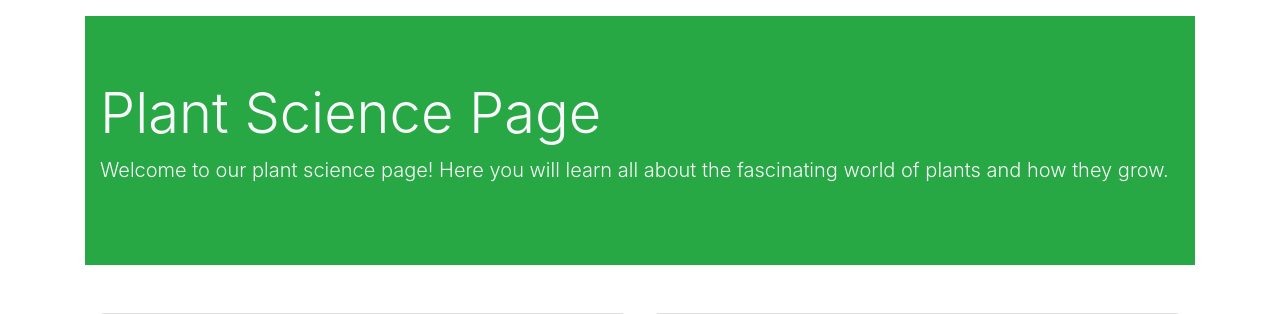
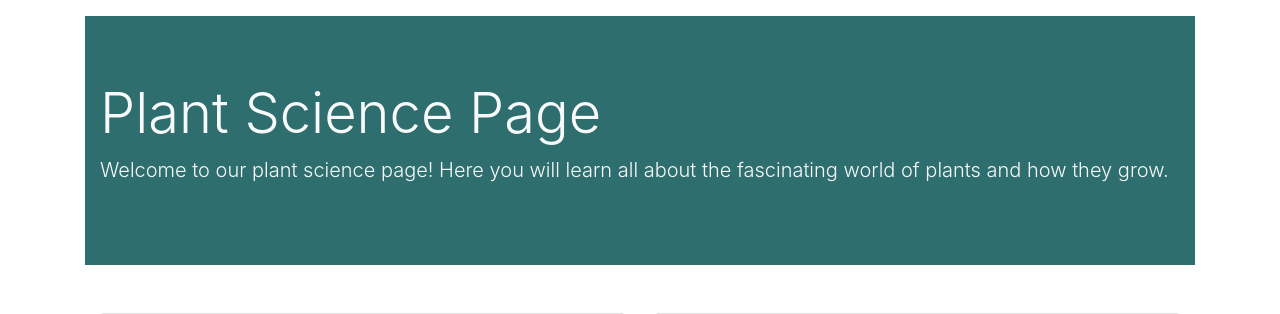
Before and after one commit to mynamecheff/SmartSeed, a Flask app: page /science in a window 1280 px wide. Shown: the part 56-370 px from the top of the page. Run offline with Flask 2, Linux system fonts and the light colour scheme; grey boxes labelled with a size stand in for pictures from a placeholder-image service; some libraries are stand-ins or nearby versions.

Commit message:
Jumbotron color change

```diff
--- a/website/templates/about.html
+++ b/website/templates/about.html
@@ -32,7 +32,7 @@
 <div class="row justify-content-center mt-5">
     <div class="col-md-8">
         <div class="card">
-            <div class="card-header bg-smartseed text-dark">
+            <div class="card-header bg-smartseed text-light">
                 <h4 class="card-title mb-0">Our Team</h4>
             </div>
             <div class="card-body">
--- a/website/templates/plant_science.html
+++ b/website/templates/plant_science.html
@@ -1,7 +1,7 @@
 {% extends "layout.html" %}
 
 {% block body %}
-  <div class="jumbotron jumbotron-fluid bg-success text-light">
+  <div class="jumbotron jumbotron-fluid bg-smartseed text-light">
     <div class="container">
       <h1 class="display-4">Plant Science Page</h1>
       <p class="lead">Welcome to our plant science page! Here you will learn all about the fascinating world of plants and how they grow.</p>
@@ -51,4 +51,13 @@
       </div>
     </div>
   </div>
+
+  <style>
+
+    .bg-smartseed {
+      background-color: #2e6e6e;
+    }
+
+    </style>
+
 {% endblock %}
```
Also changed, not shown: website/templates/sustainability.html (+10 -1 lines), website/static/img/5.jpeg (added), website/static/img/6.jpg (added).
